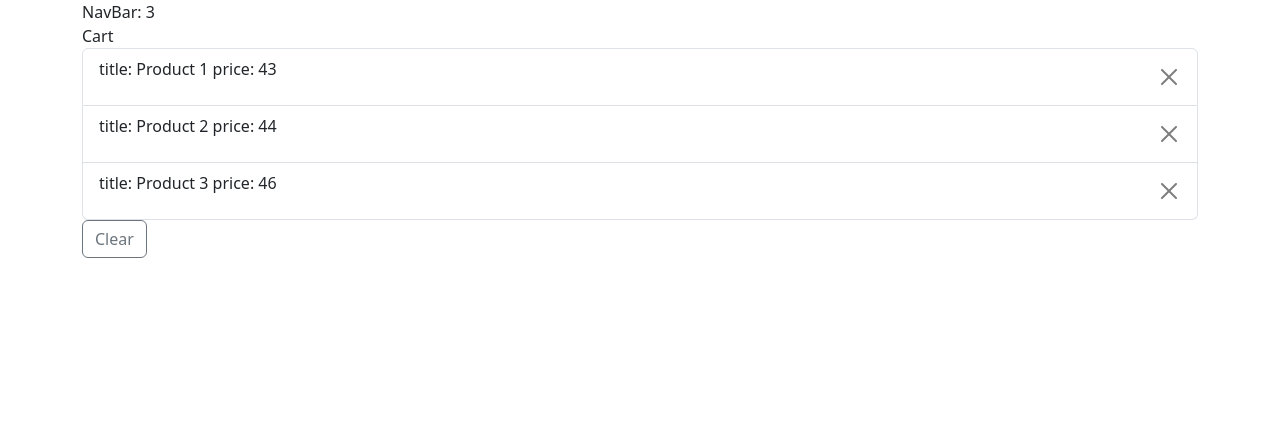
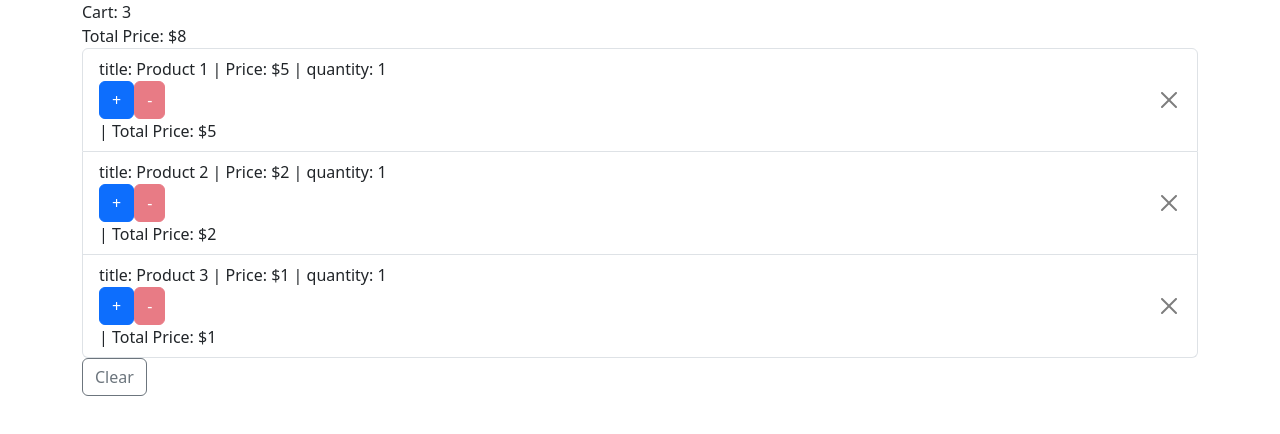
Before and after one commit to enzgamilla/react-app-typescript, a React (Vite) app: page / in a window 1280 px wide. Shown: the top 434 px of the page. Built offline with nearby package versions, Linux system fonts and the light colour scheme.

Commit message:
add price, quantity, total price

```diff
--- a/src/App.tsx
+++ b/src/App.tsx
@@ -86,18 +86,40 @@ function App() {
   //   );
   // };
 
-  const [cart, setCart] = useState([
-    { id: 1, title: "Product 1", price: 43 },
-    { id: 2, title: "Product 2", price: 44 },
-    { id: 3, title: "Product 3", price: 46 },
-  ]);
+  const [cart, setCart] = useState({
+    discount: 0.1,
+    items: [
+      { id: 1, title: "Product 1", quantity: 1, price: 5 },
+      { id: 2, title: "Product 2", quantity: 1, price: 2 },
+      { id: 3, title: "Product 3", quantity: 1, price: 1 },
+    ],
+  });
+
+  const cartitems = cart.items;
 
   const handleOnClear = () => {
-    setCart([]);
+    setCart({ ...cart, items: [] });
   };
 
   const handleRemoveItem = (id: number) => {
-    setCart(cart.filter((item) => item.id !== id));
+    const item = cartitems.filter((item) => item.id !== id);
+    setCart({ ...cart, items: item });
+  };
+  const handleAddQuantity = (id: number) => {
+    setCart({
+      ...cart,
+      items: cart.items.map((item) =>
+        item.id === id ? { ...item, quantity: item.quantity + 1 } : item
+      ),
+    });
+  };
+  const handleMinusQuantity = (id: number) => {
+    setCart({
+      ...cart,
+      items: cart.items.map((item) =>
+        item.id === id ? { ...item, quantity: item.quantity - 1 } : item
+      ),
+    });
   };
 
   return (
@@ -114,11 +136,13 @@ function App() {
       ))} */}
 
       {/* <Button onClick={handleClick}>update me</Button> */}
-      <NavBar cartItemsCount={cart.length} />
+      <NavBar cartItemsCount={cart.items.length} />
       <CartItems
-        cartItems={cart}
+        cartItems={cartitems}
         handleClear={handleOnClear}
         removeItem={(id: number) => handleRemoveItem(id)}
+        addQuantity={(id: number) => handleAddQuantity(id)}
+        minusQuantity={(id: number) => handleMinusQuantity(id)}
       />
     </div>
   );
--- a/src/components/CartItems/CartItems.tsx
+++ b/src/components/CartItems/CartItems.tsx
@@ -1,6 +1,9 @@
+import { useState } from "react";
+
 interface PropCartitems {
   id: number;
   title: string;
+  quantity: number;
   price: number;
 }
 
@@ -8,21 +11,56 @@ interface Props {
   cartItems: PropCartitems[];
   handleClear: () => void;
   removeItem: (id: number) => void;
+  addQuantity: (id: number) => void;
+  minusQuantity: (id: number) => void;
 }
 
-const CartItems = ({ cartItems, handleClear, removeItem }: Props) => {
+const CartItems = ({
+  cartItems,
+  handleClear,
+  removeItem,
+  addQuantity,
+  minusQuantity,
+}: Props) => {
+  const price = cartItems.map((items) => items.quantity * items.price);
+  function sumPrices(item: number[]): number {
+    let sum = 0;
+    item.forEach((item) => {
+      sum += item;
+    });
+    return sum;
+  }
+
   return (
     <>
-      <div>Cart</div>
+      <div>Total Price: ${sumPrices(price)}</div>
       <ul className="list-group">
         {cartItems.map((items) => (
           <li
             className="list-group-item d-flex justify-content-between align-items-center"
             key={items.id}
           >
-            <p>
-              title: {items.title} price: {items.price}
-            </p>
+            <span>
+              title: {items.title} | Price: ${items.price} | quantity:{" "}
+              {items.quantity}
+              <div>
+                <button
+                  className="btn btn-primary"
+                  onClick={() => addQuantity(items.id)}
+                >
+                  +
+                </button>
+                <button
+                  className={`btn btn-danger ${
+                    items.quantity <= 1 ? "disabled" : ""
+                  }`}
+                  onClick={() => minusQuantity(items.id)}
+                >
+                  -
+                </button>
+              </div>
+              | Total Price: ${items.quantity * items.price}
+            </span>
             <button
               type="button"
               className="btn-close"
--- a/src/components/NavBar/NavBar.tsx
+++ b/src/components/NavBar/NavBar.tsx
@@ -3,7 +3,7 @@ interface Props {
 }
 
 const NavBar = ({ cartItemsCount }: Props) => {
-  return <div>NavBar: {cartItemsCount}</div>;
+  return <div>Cart: {cartItemsCount}</div>;
 };
 
 export default NavBar;
```
